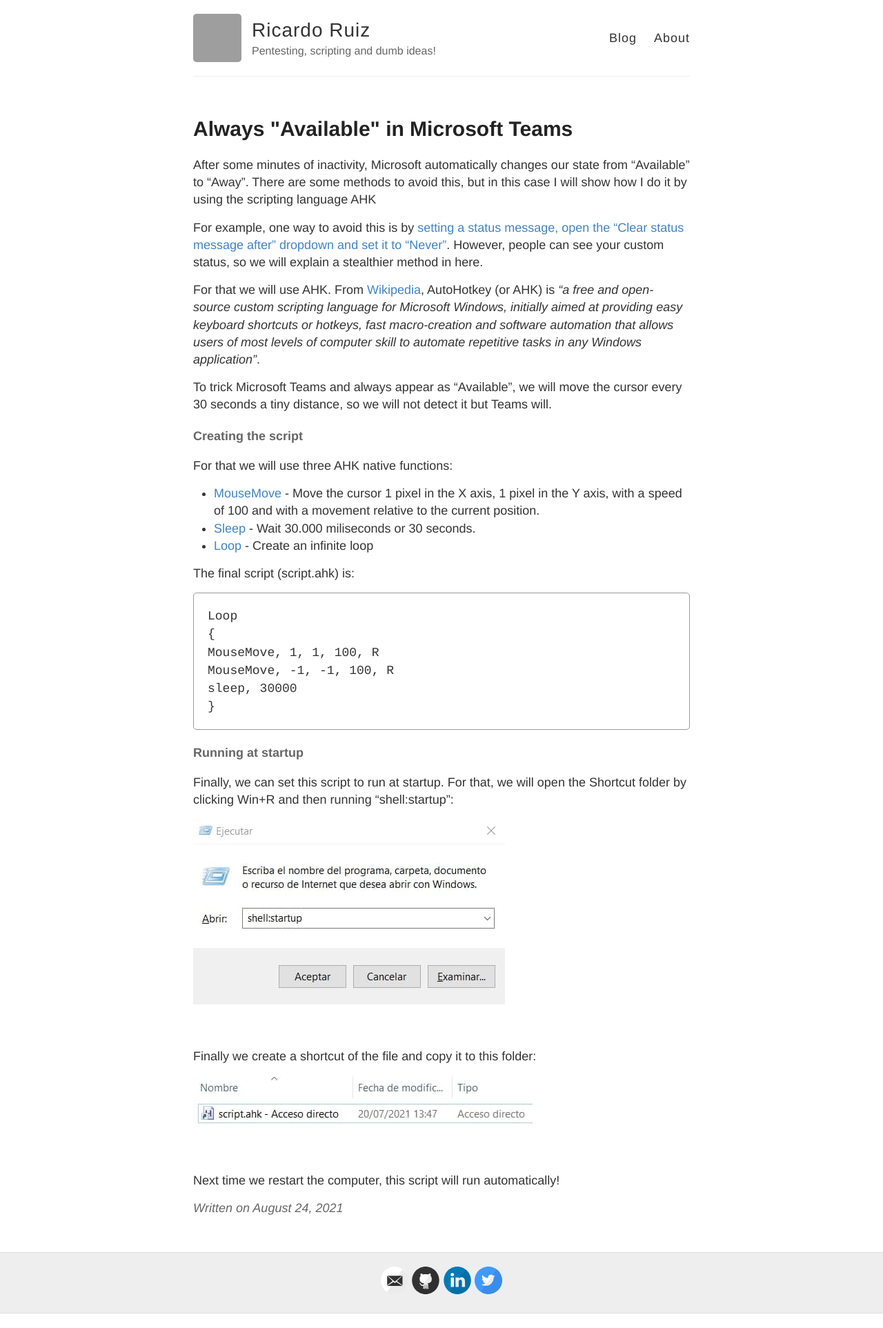
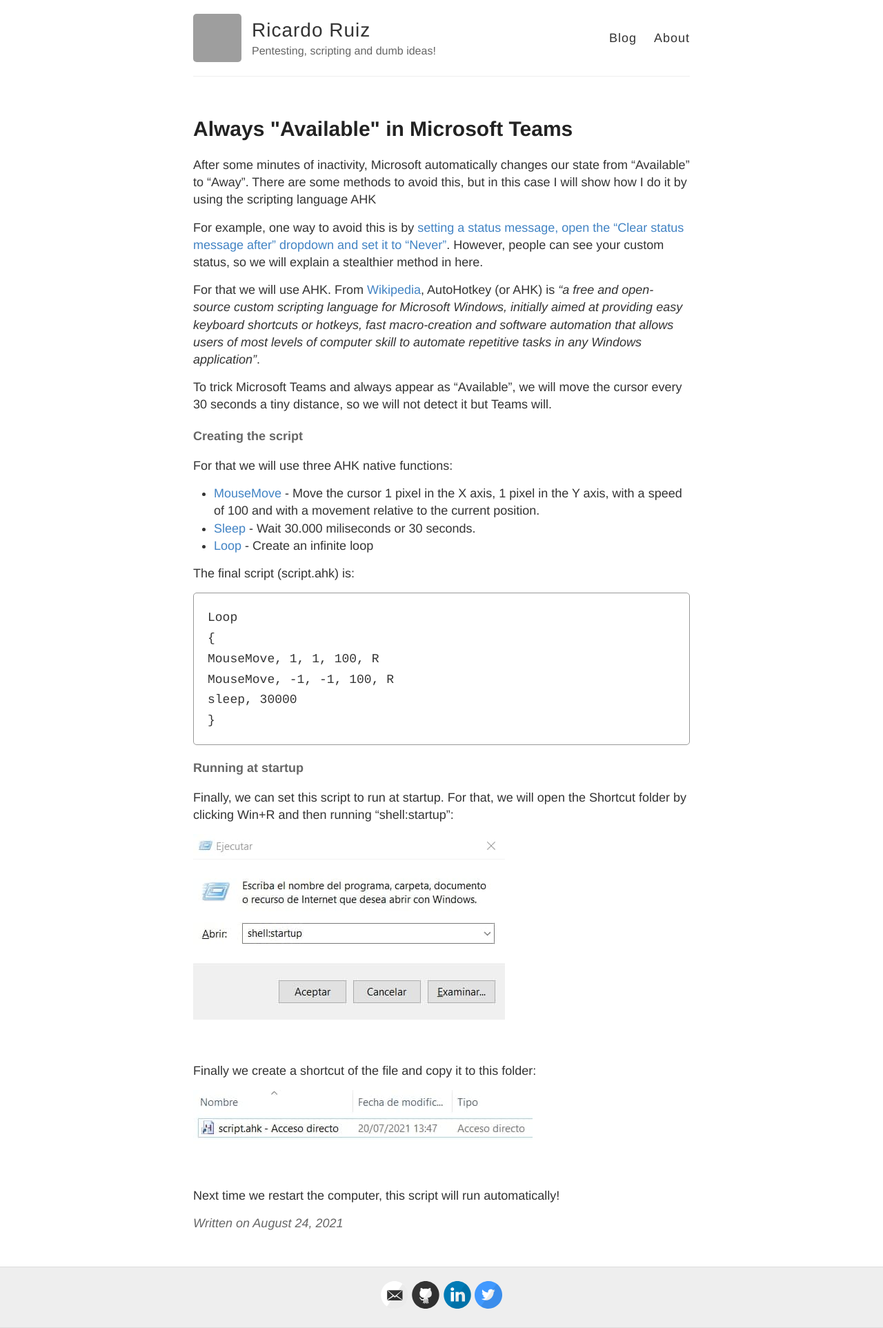
Before and after one commit to ricardojoserf/ricardojoserf.github.io, a Jekyll site: the page built from _posts/2021-8-24-Ahk.md, in a window 1280 px wide. Shown: the whole page at 69% size. Built offline with Jekyll 4.4.1, drawn with Linux system fonts in a browser that asks for light colours; before the commit the page ends 1904 px from its top, so only the background shows below that; grey boxes are pictures that could not be loaded.

Commit message:
Update _highlights.scss

```diff
--- a/_sass/_highlights.scss
+++ b/_sass/_highlights.scss
@@ -1,18 +1,21 @@
 pre {
-  //white-space: pre-wrap;
-  //white-space: -moz-pre-wrap;
-  //white-space: -o-pre-wrap;
   border: 1px solid #999;
   border-radius: 5px;
-  //-moz-border-radius: 5px;
-  // -webkit-border-radius: 5px;
+
   // margin: 1em 0;
   word-wrap: break-word;
+  moz-border-radius: 5px;
+  -webkit-border-radius: 5px;
+  line-height: 1.6em;
+  white-space: pre-wrap;
+  white-space: -moz-pre-wrap;
+  white-space: -o-pre-wrap;
+
   ///overflow-x: auto;
   ///overflow-y: auto;
   padding: 20px;
   display: block;
-  // line-height: 1.6em;
+
   ///background-color: #000000;
   ///color: green;
 }
```
